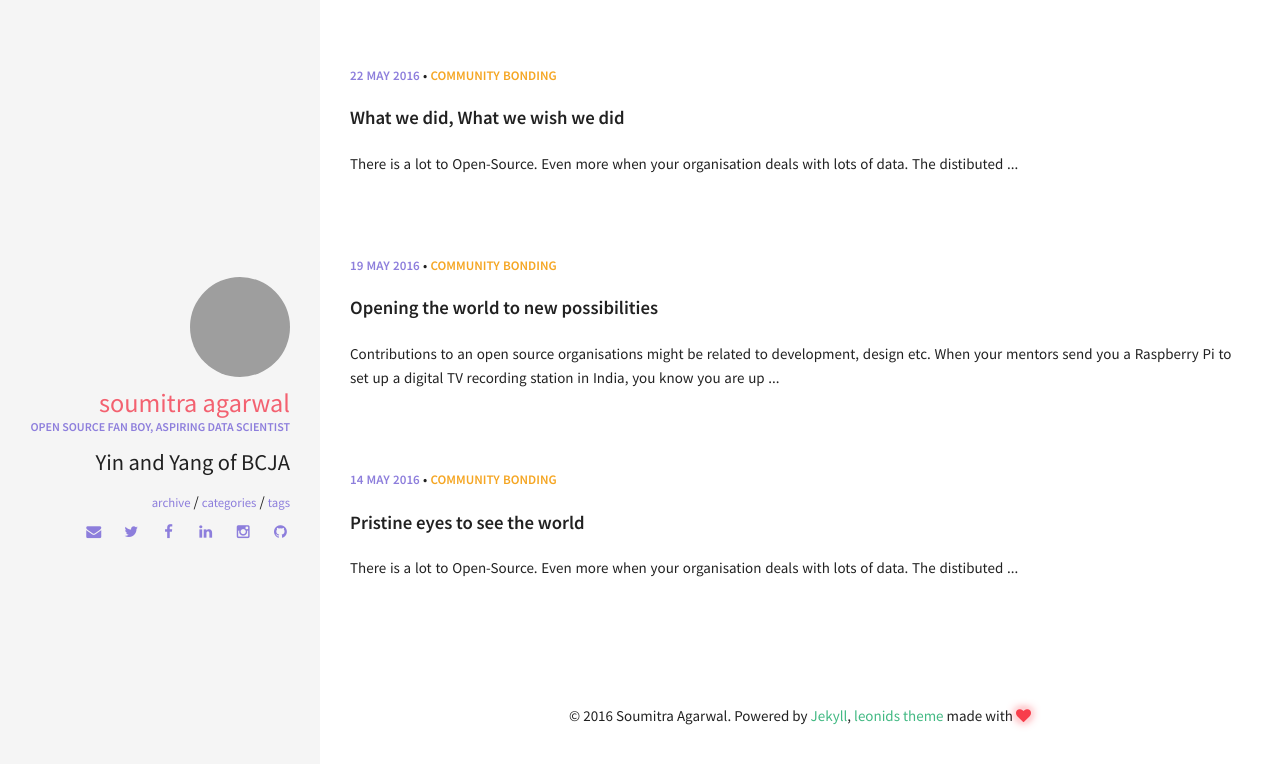
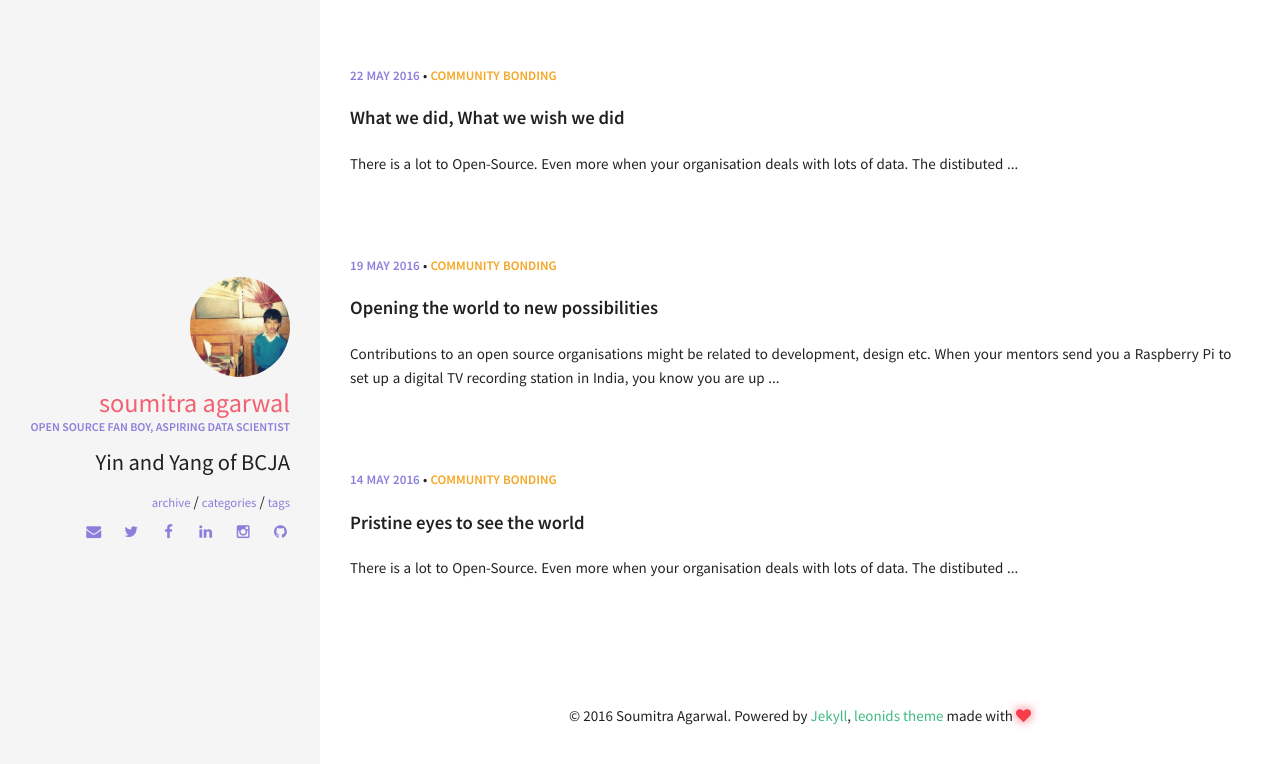
Before and after one commit to RedHenLab/BlendedJointAttention, a Jekyll site: the page built from index.html, in a window 1280 px wide. Shown: the top 764 px of the page. Built offline with Jekyll 4.4.1, drawn with Linux system fonts in a browser that asks for light colours.

Commit message:
Replace avatar image url

```diff
--- a/_config.yml
+++ b/_config.yml
@@ -33,7 +33,7 @@ kramdown:
 #
 owner:
   name: Soumitra Agarwal
-  avatar: avatar.jpg
+  avatar: d.jpg
   meme1 : a.jpg
   job: "Open source fan boy, Aspiring data scientist"
   bio: "Yin and Yang of BCJA"
```
